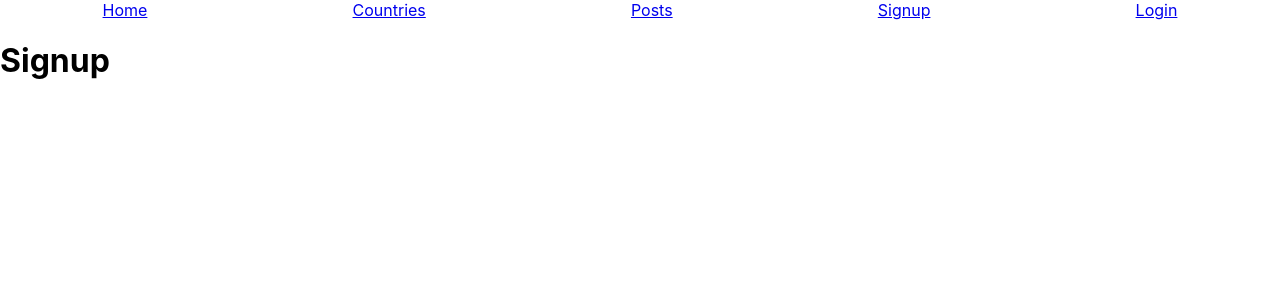
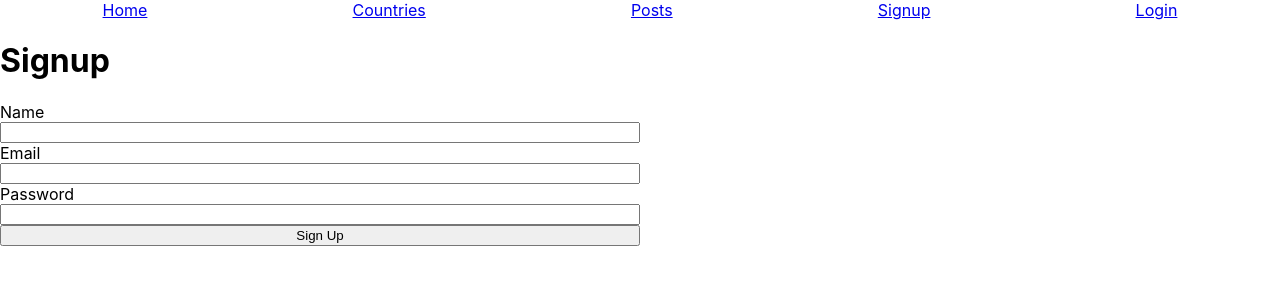
Before and after one commit to DustinHurtt/MERB-countries-code-along, a React (Create React App) app in the folder client/: page /signup in a window 1280 px wide. Shown: the top 300 px of the page. Built offline with nearby package versions, Linux system fonts and the light colour scheme.

Commit message:
working on signup

```diff
--- a/client/src/App.css
+++ b/client/src/App.css
@@ -3,3 +3,9 @@ nav {
   flex-direction: row;
   justify-content: space-around;
 }
+
+form {
+  display: flex;
+  flex-direction: column;
+  width: 50vw;
+}
--- a/client/src/context/auth.context.js
+++ b/client/src/context/auth.context.js
@@ -1,6 +1,6 @@
 import { useEffect, createContext, useContext } from "react";
 import { useNavigate } from "react-router-dom";
-import { get } from "../authService/authService"
+import { get } from "../services/authService"
 import { LoadingContext } from "./loading.context";
 
 const AuthContext = createContext();
--- a/client/src/pages/Signup.js
+++ b/client/src/pages/Signup.js
@@ -1,8 +1,60 @@
+import { useContext, useState } from "react"
+import { useNavigate } from "react-router-dom"
+import { post } from "../services/authService"
+import { AuthContext } from "../context/auth.context"
+
 const Signup = () => {
+
+    const { authenticateUser } = useContext(AuthContext)
+
+    const [ newUser, setNewUser ] = useState(
+        {
+            name: "",
+            email: "",
+            password: ""
+        }
+    )
+
+    const navigate = useNavigate()
+
+    const handleChange = (e) => {
+        setNewUser((recent)=>({...recent, [e.target.name]: e.target.value}))
+        console.log("Changin user", newUser)
+    }
+
+    const handleSubmit = (e) => {
+        e.preventDefault()
+
+        post('/auth/signup', newUser)
+            .then((createdUser) => {
+                console.log("Created User", createdUser)
+                navigate('/profile')
+            })
+            .catch((err) => {
+                console.log(err)
+            })
+            .finally(() => {
+                authenticateUser()
+            })
+    }
 
     return (
         <div>
             <h1>Signup</h1>
+            <form onSubmit={handleSubmit}>
+
+                <label>Name</label>
+                <input type='text' name="name" value={newUser.name} onChange={handleChange}></input>
+
+                <label>Email</label>
+                <input type='email' name="email" value={newUser.email} onChange={handleChange}></input>
+
+                <label>Password</label>
+                <input type='password' name="password" value={newUser.password} onChange={handleChange}></input>
+
+                <button type="submit">Sign Up</button>
+
+            </form>
 
         </div>
     )
```
Also changed, not shown: 1 other file (tests, documents, lock files or other folders).
